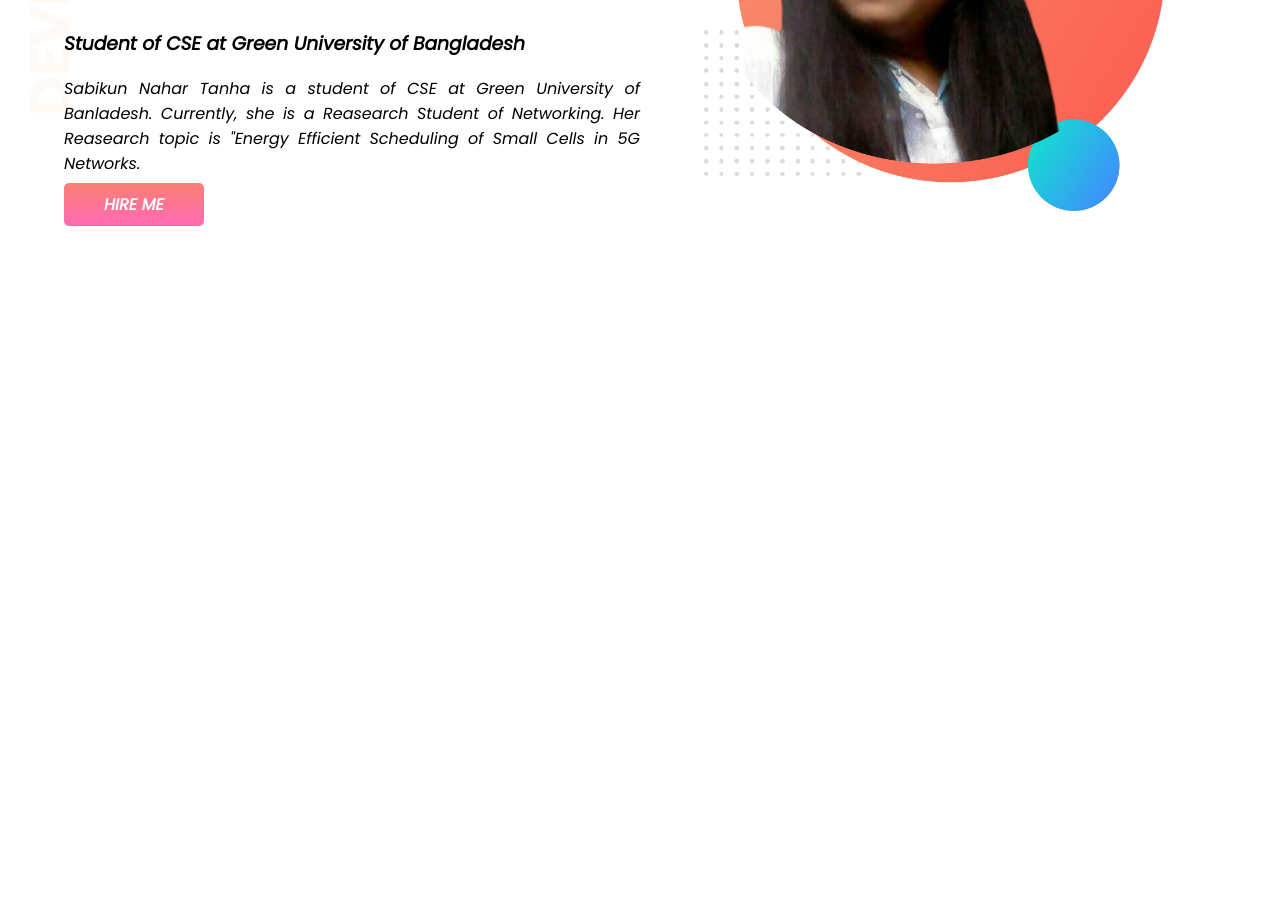
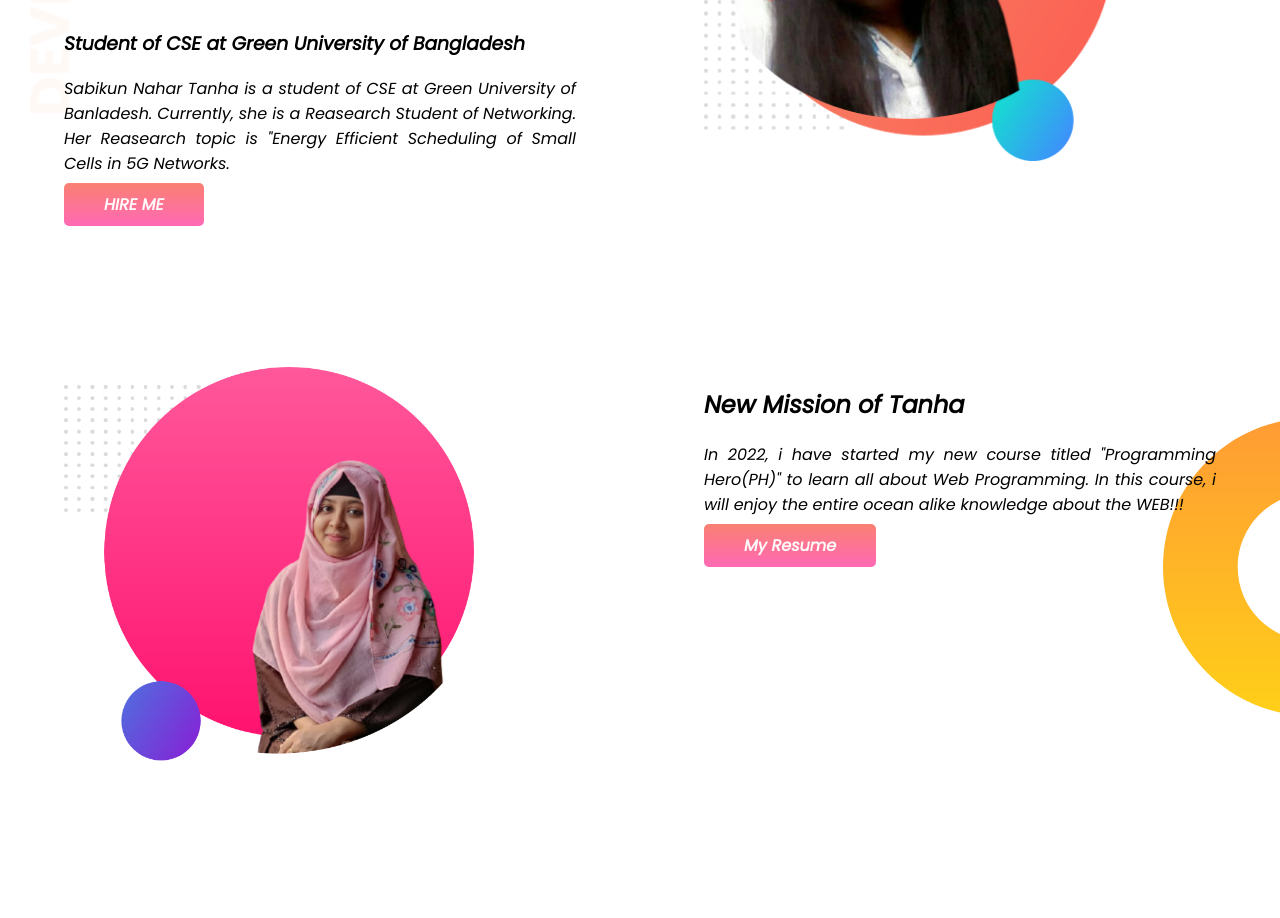
Before and after one commit to SabikunNaharTanha/developer-portfolio, a plain HTML site: page index.html in a window 1280 px wide. Shown: the part 246-1164 px from the top of the page. Before the commit the page ends 800 px from the top, so only its background shows below. Drawn offline with Linux system fonts and the light colour scheme.

Commit message:
mission added

```diff
--- a/index.html
+++ b/index.html
@@ -32,6 +32,23 @@
         </div>
     </section>
 
+    <section class="new-mission">
+        <div class="half-width">
+            <img src="images/tanha2.png" alt="2nd pic of tanha">
+
+        </div>
+
+        <div class="half-width">
+            <h2>New Mission of Tanha</h2>
+            <p>In 2022, i have started my new course titled "Programming Hero(PH)" to learn all about Web Programming.
+                In
+                this course, i will enjoy the entire ocean alike knowledge about the WEB!!! </p>
+
+            <a class="Link-button" target="_blank" href="images/Curriculum-Vitae-of-Sabikun-Nahar-Tanha.pdf">My
+                Resume</a>
+        </div>
+    </section>
+
 </body>
 
 </html>
--- a/style.css
+++ b/style.css
@@ -10,10 +10,12 @@ h1{
 }
 section{
     display: flex;
+    margin-bottom: 150px;
 }
 .half-width{
     width: 50%;
     padding-left: 5%;
+    padding-right: 5%;
 
 }
 .half-width img{
@@ -37,3 +39,9 @@ p{
     background-repeat: no-repeat;
 
 }
+.new-mission{
+    background-repeat: no-repeat;
+    background-image: url(images/dream-bg.png);
+    background-position: right;
+
+}
```
Also changed, not shown: 1 other file.
